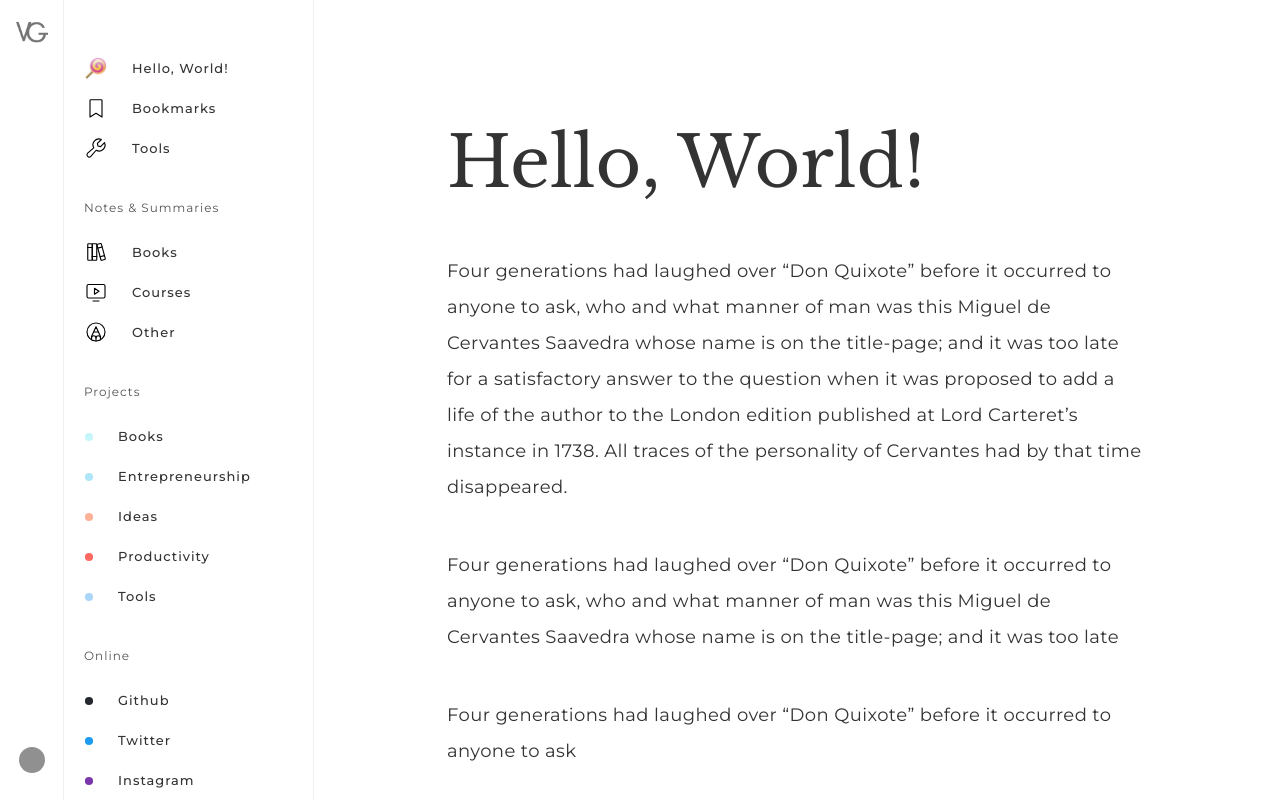
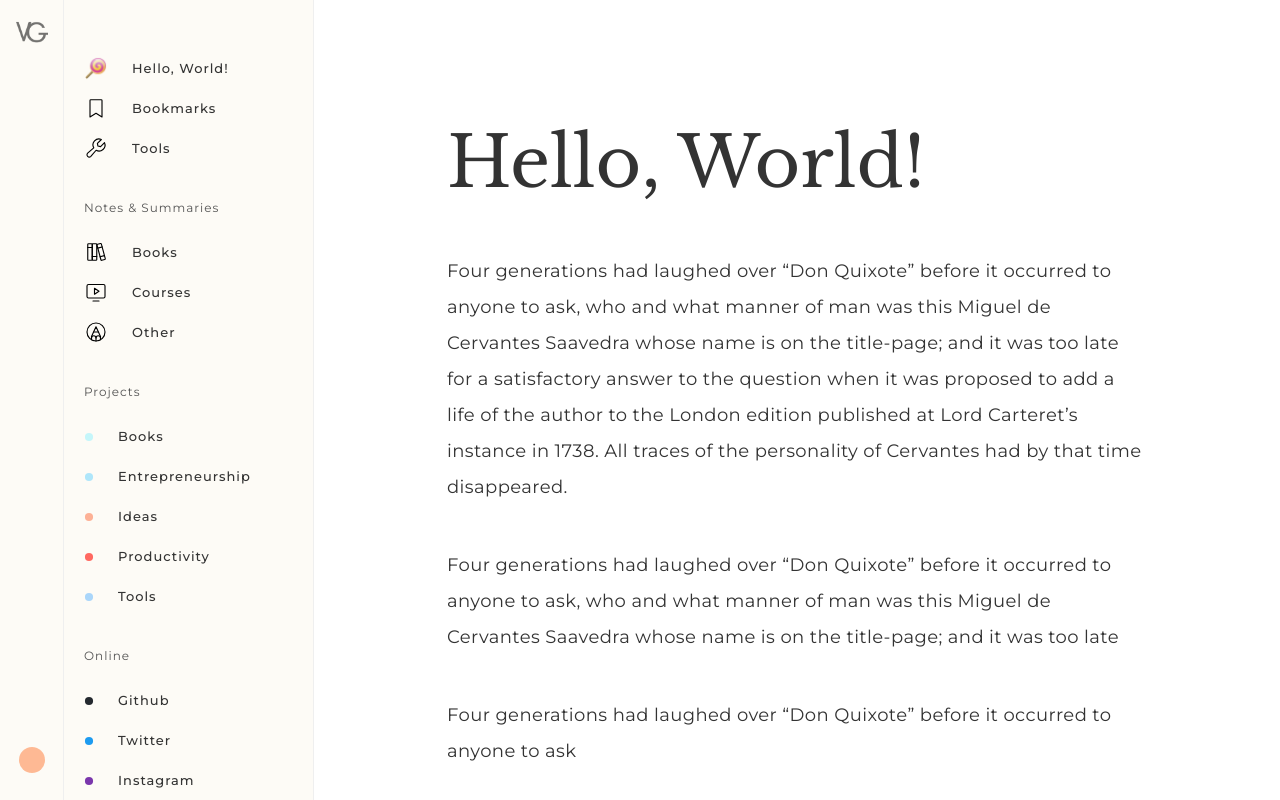
Before and after one commit to pOoOf/blog, a Next.js app: page / in a window 1280 px wide. Built offline with nearby package versions, Linux system fonts and the light colour scheme.

Commit message:
color changes

```diff
--- a/src/components/PrimarySidebar/PrimarySidebar.module.css
+++ b/src/components/PrimarySidebar/PrimarySidebar.module.css
@@ -1,7 +1,7 @@
 .primary {
   height: 100%;
   width: 64px;
-  background-color: #fff;
+  background-color: #fdfbf6;
   border-right: 1px solid #efefef;
   display: flex;
   flex-direction: column;
@@ -27,6 +27,6 @@
 
 
 .icon {
-  color: #000;
+  fill: #ff8342;
   opacity: 0.54;
 }
--- a/src/components/PrimarySidebar/PrimarySidebar.tsx
+++ b/src/components/PrimarySidebar/PrimarySidebar.tsx
@@ -32,7 +32,7 @@ const PrimarySidebar = () => {
       </div> */}
       <div className={styles.footer}>
         <Hover>
-          <Circle color="#333333" size={32} weight="fill" className={styles.icon} />
+          <Circle size={32} weight="fill" className={styles.icon} />
         </Hover>
       </div>
     </div>
--- a/src/components/SecondarySidebar/SecondarySidebar.module.css
+++ b/src/components/SecondarySidebar/SecondarySidebar.module.css
@@ -1,6 +1,6 @@
 
 .navList {
-  /* background-color: #f6f7f8; */
+  background-color: #fdfbf6;
   border-right: 1px solid #efefef;
   height: 100%;
   overflow-x: hidden;
```
